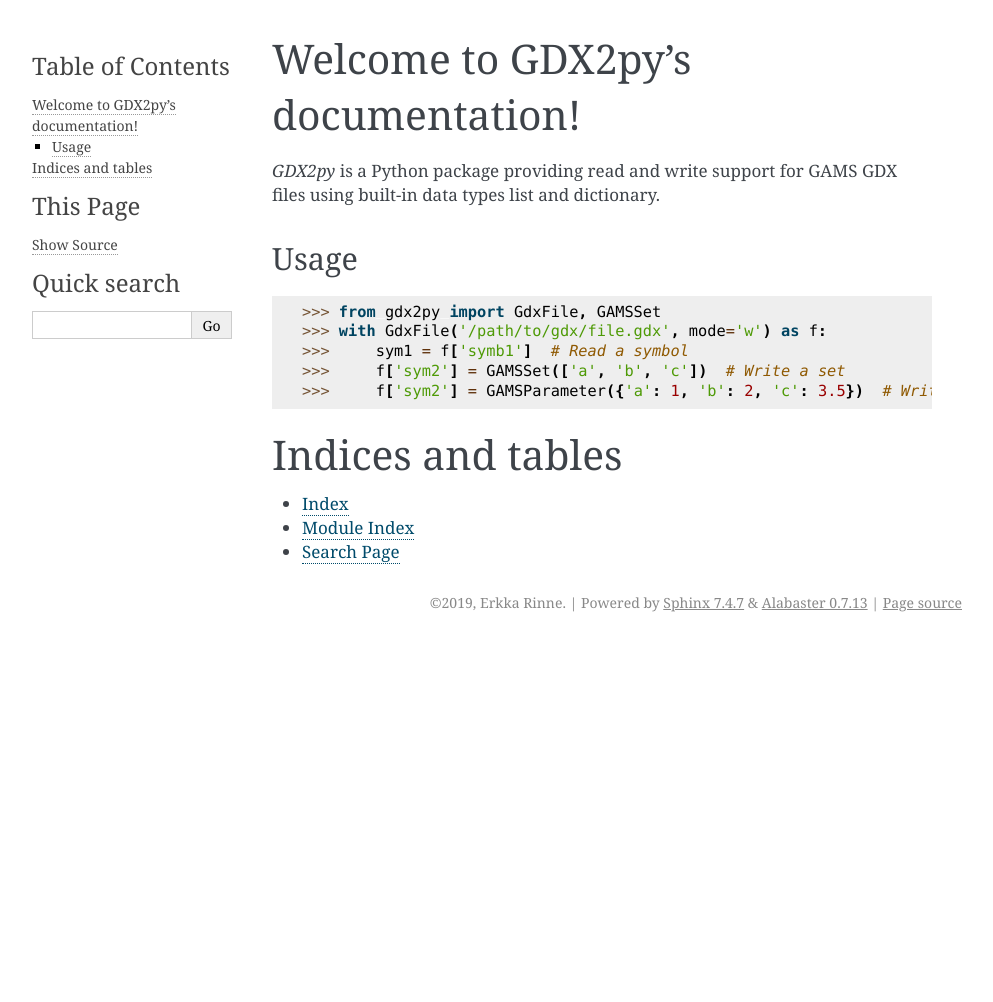
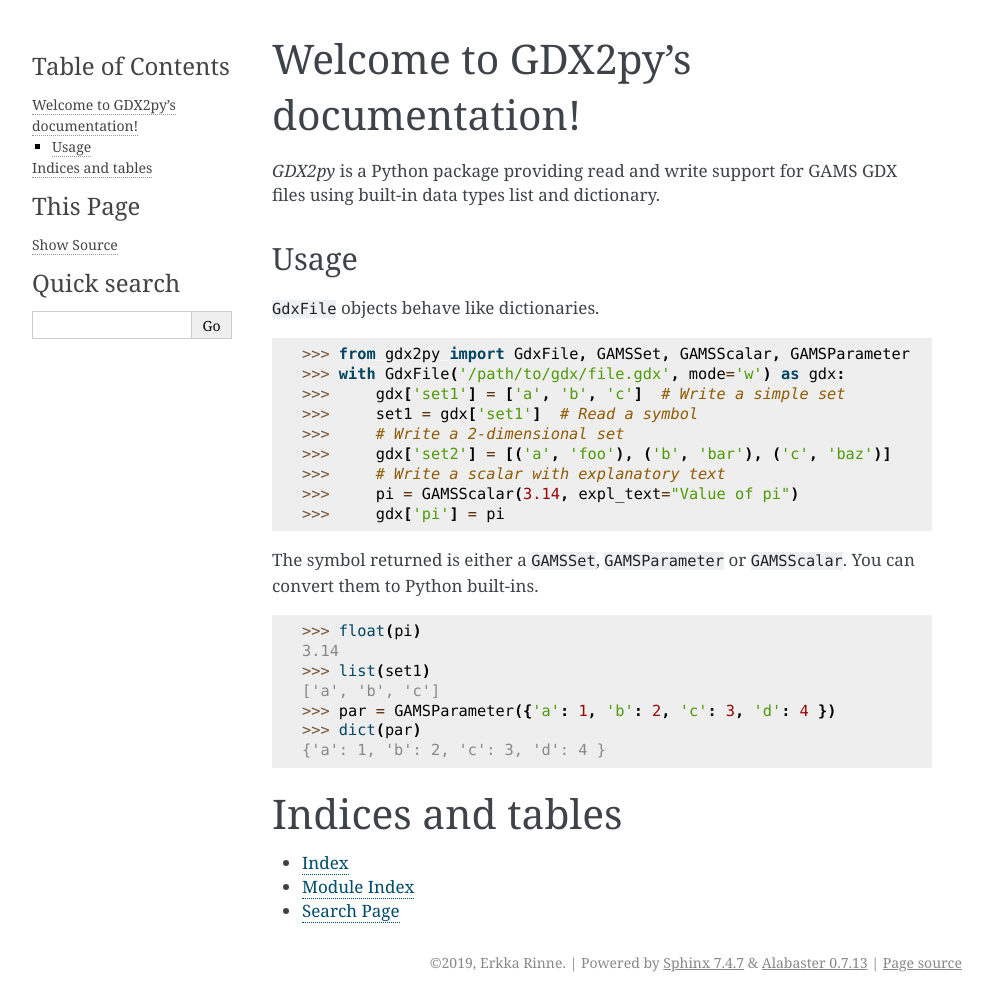
Before and after one commit to erkkar/GDX2py, a Sphinx documentation site: the page built from docs/index.rst, in a window 1280 px wide. Shown: the whole page, without its empty margins (148-1141 px from the left). Built offline with Sphinx 7.4.7, drawn with Linux system fonts in a browser that asks for light colours; before the commit the page ends 900 px from its top, so only the background shows below that.

Commit message:
Update README and usage in docs
Added brief comparison to other GDX packages to the README.

```diff
--- a/docs/index.rst
+++ b/docs/index.rst
@@ -17,13 +17,32 @@
 Usage
 -----
 
+``GdxFile`` objects behave like dictionaries.
+
 .. code-block:: python
 
-    >>> from gdx2py import GdxFile, GAMSSet
-    >>> with GdxFile('/path/to/gdx/file.gdx', mode='w') as f:
-    >>>     sym1 = f['symb1']  # Read a symbol
-    >>>     f['sym2'] = GAMSSet(['a', 'b', 'c'])  # Write a set
-    >>>     f['sym2'] = GAMSParameter({'a': 1, 'b': 2, 'c': 3.5})  # Write a parameter
+    >>> from gdx2py import GdxFile, GAMSSet, GAMSScalar, GAMSParameter
+    >>> with GdxFile('/path/to/gdx/file.gdx', mode='w') as gdx:
+    >>>     gdx['set1'] = ['a', 'b', 'c']  # Write a simple set
+    >>>     set1 = gdx['set1']  # Read a symbol
+    >>>     # Write a 2-dimensional set
+    >>>     gdx['set2'] = [('a', 'foo'), ('b', 'bar'), ('c', 'baz')]
+    >>>     # Write a scalar with explanatory text
+    >>>     pi = GAMSScalar(3.14, expl_text="Value of pi")
+    >>>     gdx['pi'] = pi
+
+The symbol returned is either a ``GAMSSet``, ``GAMSParameter`` or
+``GAMSScalar``. You can convert them to Python built-ins.
+
+.. code-block:: python
+
+    >>> float(pi)
+    3.14
+    >>> list(set1)
+    ['a', 'b', 'c']
+    >>> par = GAMSParameter({'a': 1, 'b': 2, 'c': 3, 'd': 4 })
+    >>> dict(par)
+    {'a': 1, 'b': 2, 'c': 3, 'd': 4 }
 
 
 Indices and tables
```
Also changed, not shown: README.md (+6 -2 lines).
